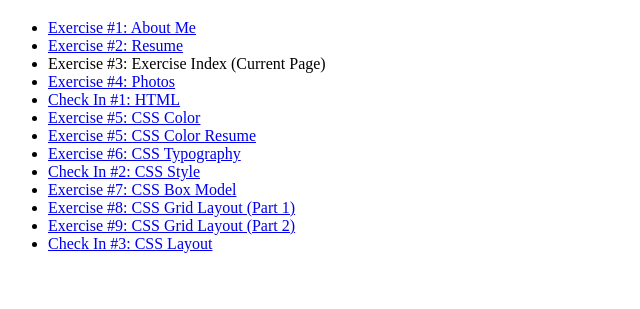
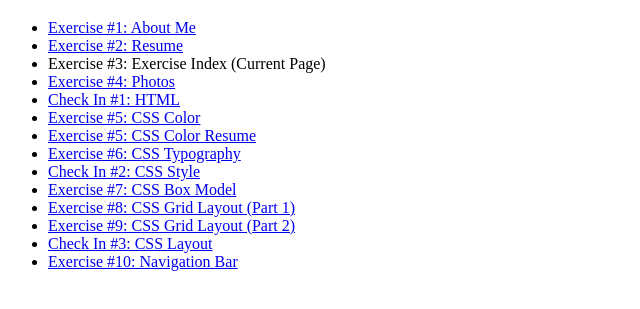
Before and after one commit to maddiem0703/maddiem0703.github.io, a plain HTML site: page exercises/index.html in a window 1280 px wide. Shown: the part 61-370 px from the top of the page, without its empty margins (0-640 px from the left). Drawn offline with Linux system fonts and the light colour scheme.

Commit message:
Update index.html

```diff
--- a/exercises/index.html
+++ b/exercises/index.html
@@ -23,6 +23,7 @@
             <li><a href="exercise8.html">Exercise #8: CSS Grid Layout (Part 1)</a></li>
             <li><a href="exercise9.html">Exercise #9: CSS Grid Layout (Part 2)</a></li>
             <li><a href="checkin3.html">Check In #3: CSS Layout</a></li>
+            <li><a href="exercise10.html">Exercise #10: Navigation Bar</a></li>
         </ul>
 </main>
 </body>
```
